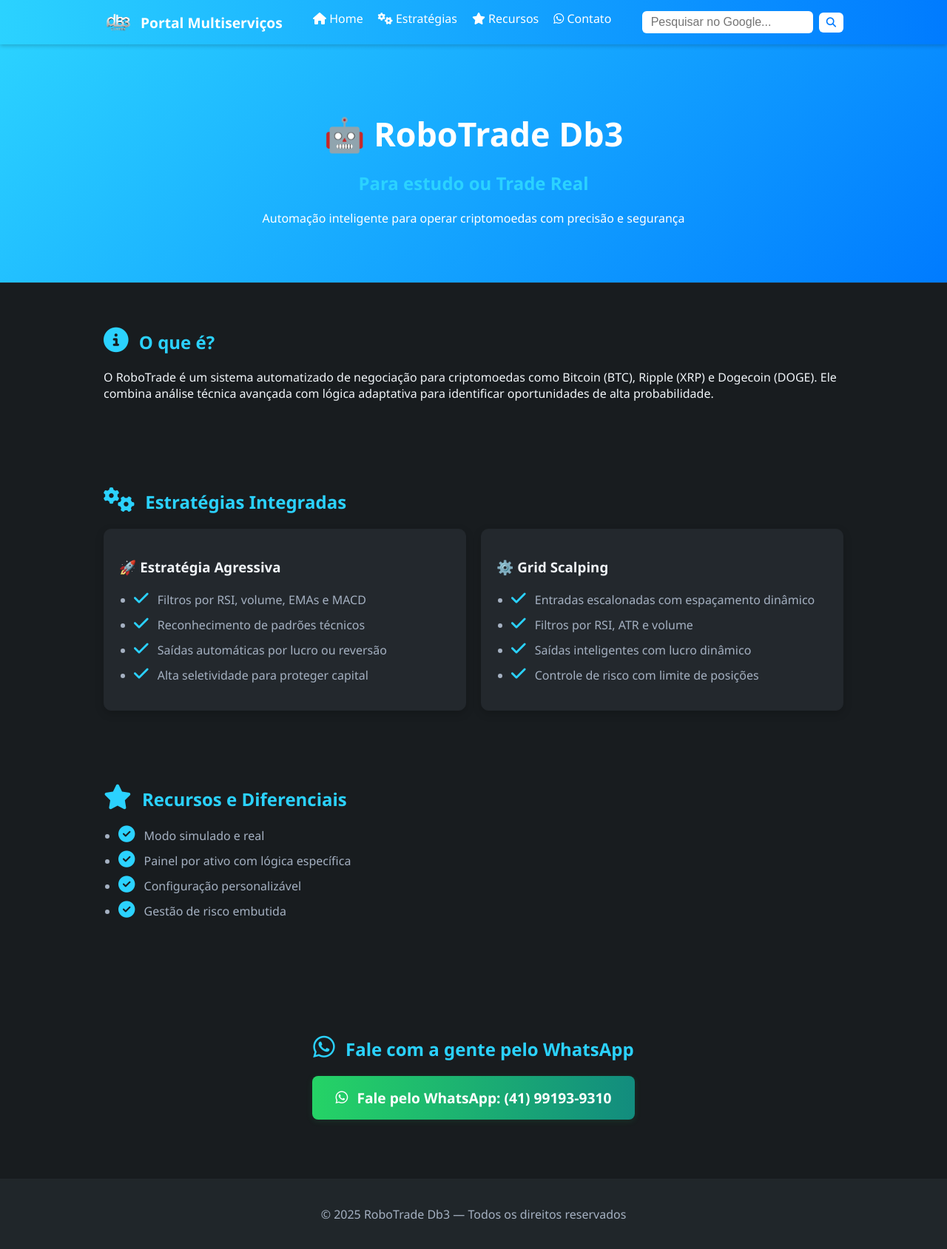
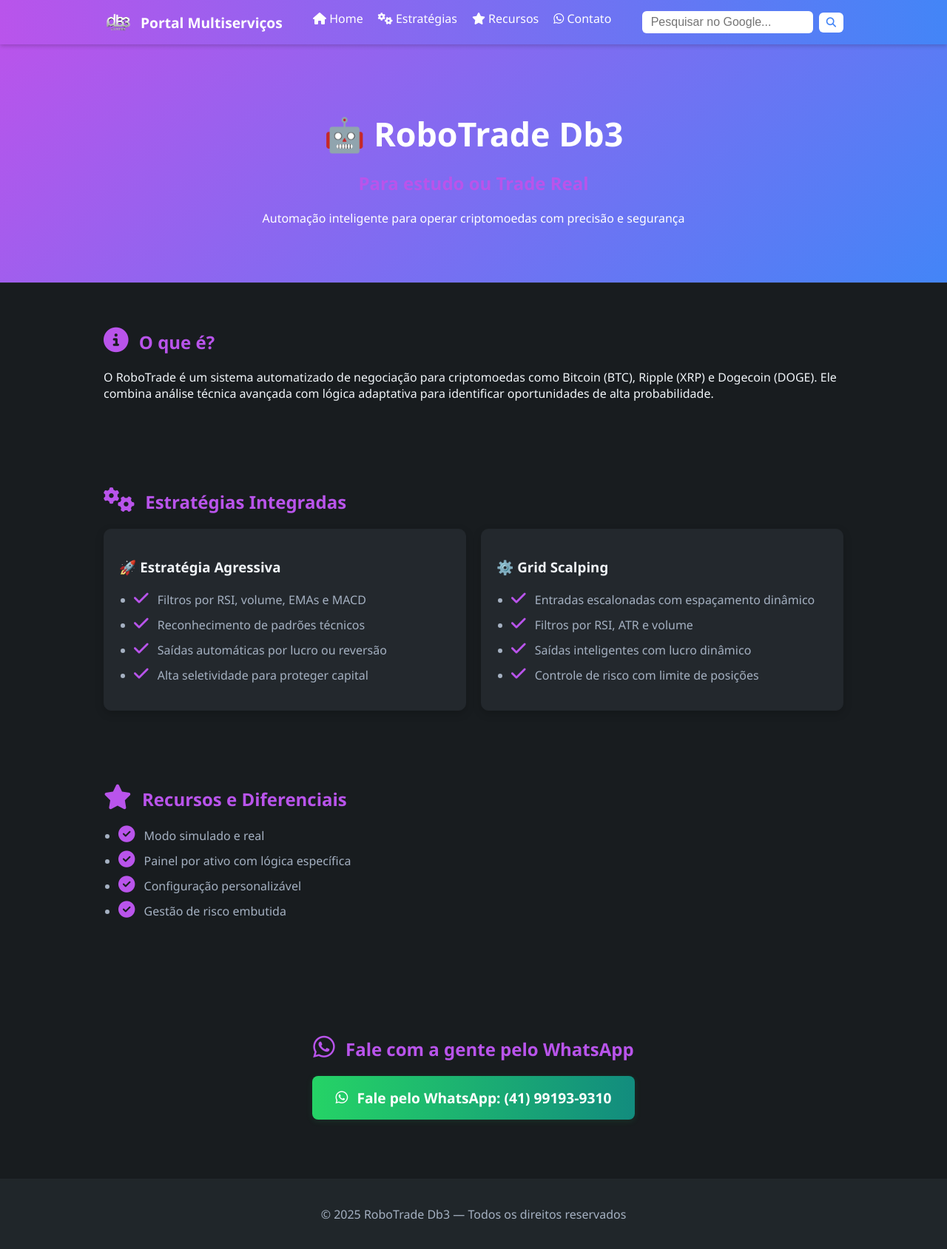
Before and after one commit to Db3center/Db3site, a Python web app: template templates/robotrade.html in a window 1280 px wide. Shown: the whole page at 74% size. Run offline with Jinja, Linux system fonts and the light colour scheme; the template is opened without the code that fills it, so the values that code supplies are empty.

Commit message:
Update primary color variables in robotrade.html

```diff
--- a/templates/robotrade.html
+++ b/templates/robotrade.html
@@ -9,8 +9,8 @@
     :root {
       --bg-dark: #181c1f;
       --card-dark: #23282d;
-      --primary-blue: #2bd2ff;
-      --primary-blue-dark: #007bff;
+      --primary-blue: #B954EB;
+      --primary-blue-dark: #4385F7;
       --text-main: #f0f4f8;
       --text-secondary: #a5b1c2;
       --whatsapp-green: #25d366;
```
